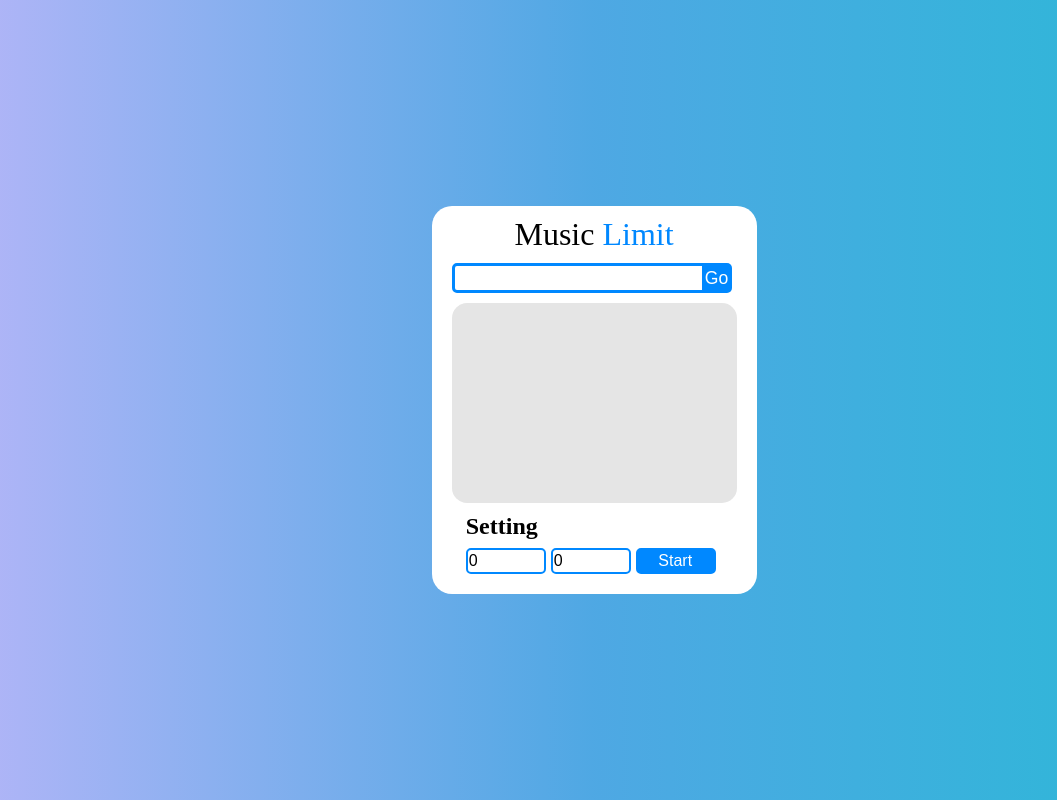
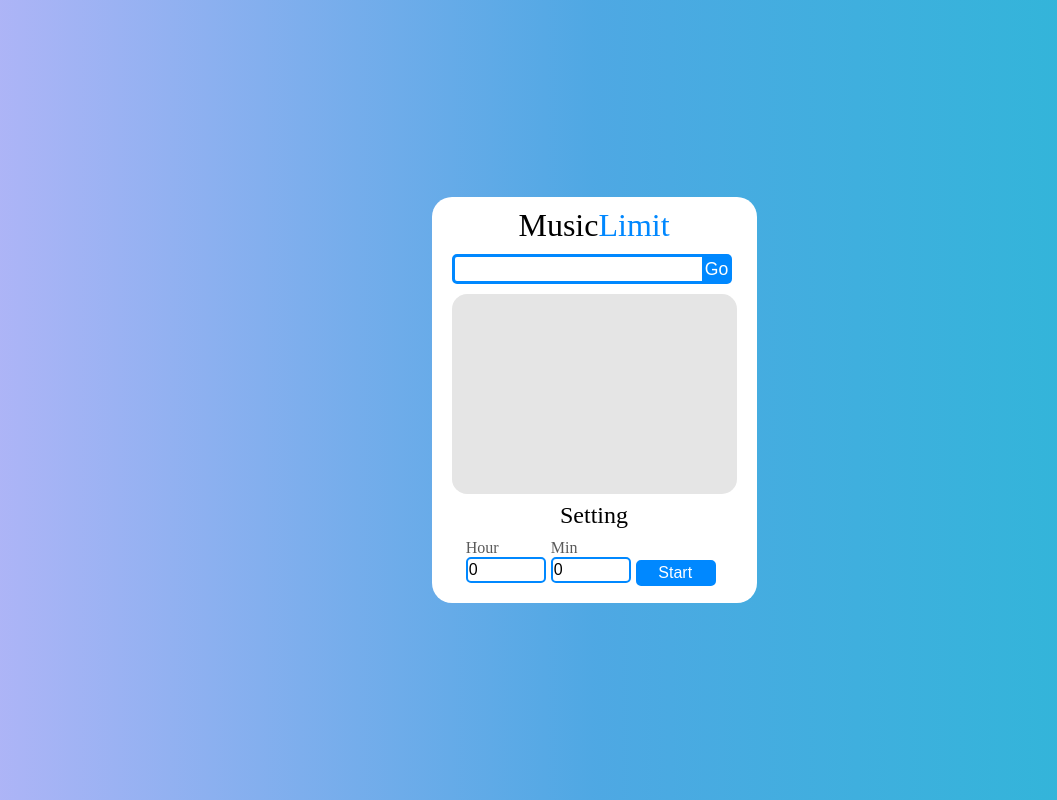
Before and after one commit to TakeUFlab/MusicLimit2.0, a Vue app: page / in a window 1280 px wide. Shown: the whole page, without its empty margins (46-1103 px from the left). Built offline with nearby package versions, Linux system fonts and the light colour scheme.

Commit message:
build App

```diff
--- a/src/components/tool.vue
+++ b/src/components/tool.vue
@@ -1,22 +1,31 @@
 <template>
     <div class="tool" @load="restart()">
         <h1>
-            {{ logo[0] }}
-            <span>{{ logo[1] }}</span>
+            {{ logo[0] }}<span>{{ logo[1] }}</span>
         </h1>
         <div class="search">
             <input v-model="videoUrl" type="text" />
             <button @click="searchVideo()">Go</button>
         </div>
         <div class="video">
-            <youtube-iframe-vue v-if="forIframeDisplay" :videoId="this.videoUrl" />
+            <youtube-iframe-vue v-if="forIframeDisplay" :videoId="this.videoProp" />
         </div>
+        <h1 class="seH1">Setting</h1>
         <div class="setTime">
-            <h1>Setting</h1>
-            <input v-model="hour" type="number" min="0" />
-            <input v-model="min" type="number" min="0" />
+            <div class="aset">
+                <p style="display: inline-block;">hour</p>
+                <br />
+                <input v-model="hour" type="number" min="0" />
+            </div>
+            <div class="aset">
+                <p style="display: inline-block;">min</p><br>
+                <input v-model="min" type="number" min="0" />
+            </div>
             <button v-if="Start">Started</button>
             <button @click="countDown()" v-else>Start</button>
+        </div>
+        <div v-if="Start" class="countDownTime">
+                <p>{{ hourL }} : {{ minL }}</p>
         </div>
     </div>
 </template>
@@ -35,9 +44,12 @@ export default {
             hour: 0,
             min: 0,
             videoUrl: ' ',
+            videoProp: ' ',
             Start: false,
             video: ` `,
             forIframeDisplay: false,
+            hourL: '00',
+            minL: '00',
         }
     },
     methods: {
@@ -48,6 +60,8 @@ export default {
             if (this.videoUrl === ' ' || this.videoUrl === '') {
                 return;
             } else {
+                this.forIframeDisplay = false;
+                this.videoProp = this.videoUrl;
                 this.forIframeDisplay = true;
             }
         },
@@ -60,9 +74,36 @@ export default {
         countDown() {
             let hour = this.hour;
             let min = this.min;
-            let waitTime = ((hour * 60 * 60) + (min * 60)) * 1000;
+            this.hourL = hour < 10 ? "0" + hour : hour;
+            this.minL = min < 10 ? "0" + min : min;
             this.Start = true;
-            setTimeout(this.timesUp, waitTime);
+            if(hour === 0) {
+                let down = setInterval(() => {
+                    min--;
+                    if (min === 0) {
+                        clearInterval(down);
+                        this.forIframeDisplay = false;
+                        this.Start = false;
+                        return;
+                    }
+                    this.minL = min < 10 ? "0" + min : min;
+                }, 60000);
+            }else if(hour !== 0){
+                let down = setInterval(() => {
+                    if (min === 0 && hour === 0) {
+                        clearInterval(down);
+                        this.forIframeDisplay = false;
+                        this.Start = false;
+                        return;
+                    }else if(hour !== 0 && min === 0){
+                        hour--;
+                        min += 60;
+                    }
+                    min--;
+                    this.minL = min < 10 ? "0" + min : min;
+                    this.hourL = hour < 10 ? "0" + hour : hour;
+                }, 60000);
+            }
         }
     }
 }
@@ -79,16 +120,17 @@ export default {
     flex-direction: column;
     justify-content: center;
     align-items: center;
+    align-items: center;
     max-width: 90vw;
 }
 
-.tool > h1 {
+.tool > h1:first-child {
     color: #000;
     font-weight: lighter;
     margin-bottom: 10px;
 }
 
-.tool > h1 > span {
+.tool > h1:first-child > span {
     color: #0088ff;
 }
 
@@ -131,15 +173,17 @@ export default {
 .setTime {
     width: 90%;
     margin-top: 10px;
+    display: flex;
+    flex-wrap: wrap;
 }
 
-.setTime > h1 {
-    margin-bottom: 8px;
+.seH1 {
+    margin-top: 8px;
     font-size: 1.5rem;
-    font-weight: bold;
+    font-weight: normal;
 }
 
-.setTime > input {
+.setTime  input {
     outline: none;
     font-size: 1rem;
     border: 2px solid #0088ff;
@@ -150,6 +194,12 @@ export default {
     margin-bottom: 10px;
 }
 
+.aset>p {
+    color: #5a5a5a;
+    font-weight: lighter;
+    text-transform: capitalize;
+}
+
 .setTime > button {
     cursor: pointer;
     outline: none;
@@ -157,8 +207,14 @@ export default {
     border: 2px solid #0088ff;
     border-radius: 5px;
     padding: 2px 2px 2px 1px;
+    height: 26px;
     width: 80px;
+    margin-top: 21px;
     background-color: #0088ff;
     color: #fff;
 }
+
+.countDownTime>p {
+    font-size: 1.2rem;
+}
 </style>
--- /dev/null
+++ b/vue.config.js
@@ -0,0 +1,6 @@
+module.exports = {
+    css: {
+        extract: false
+    },
+    publicPath: './'
+}
```
Also changed, not shown: 7 other files (tests, documents, lock files or other folders).
